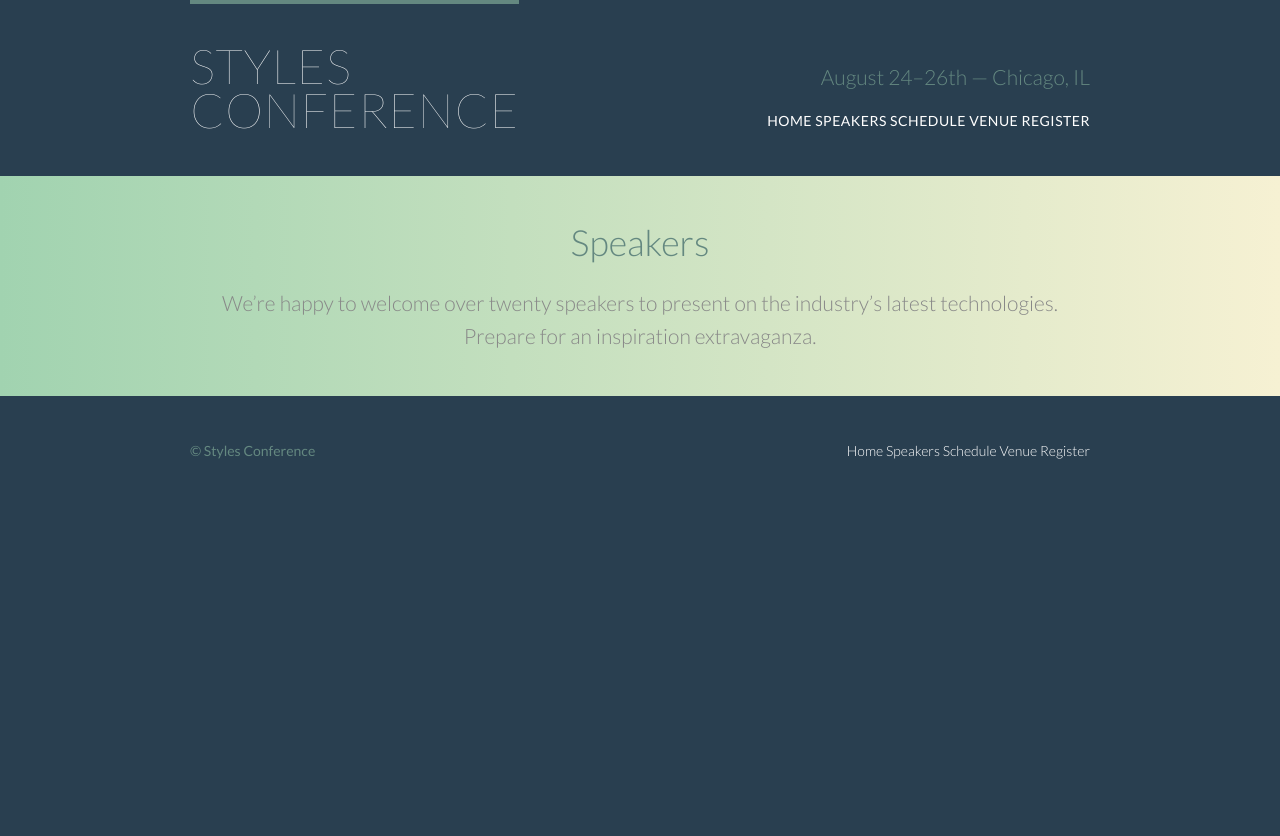
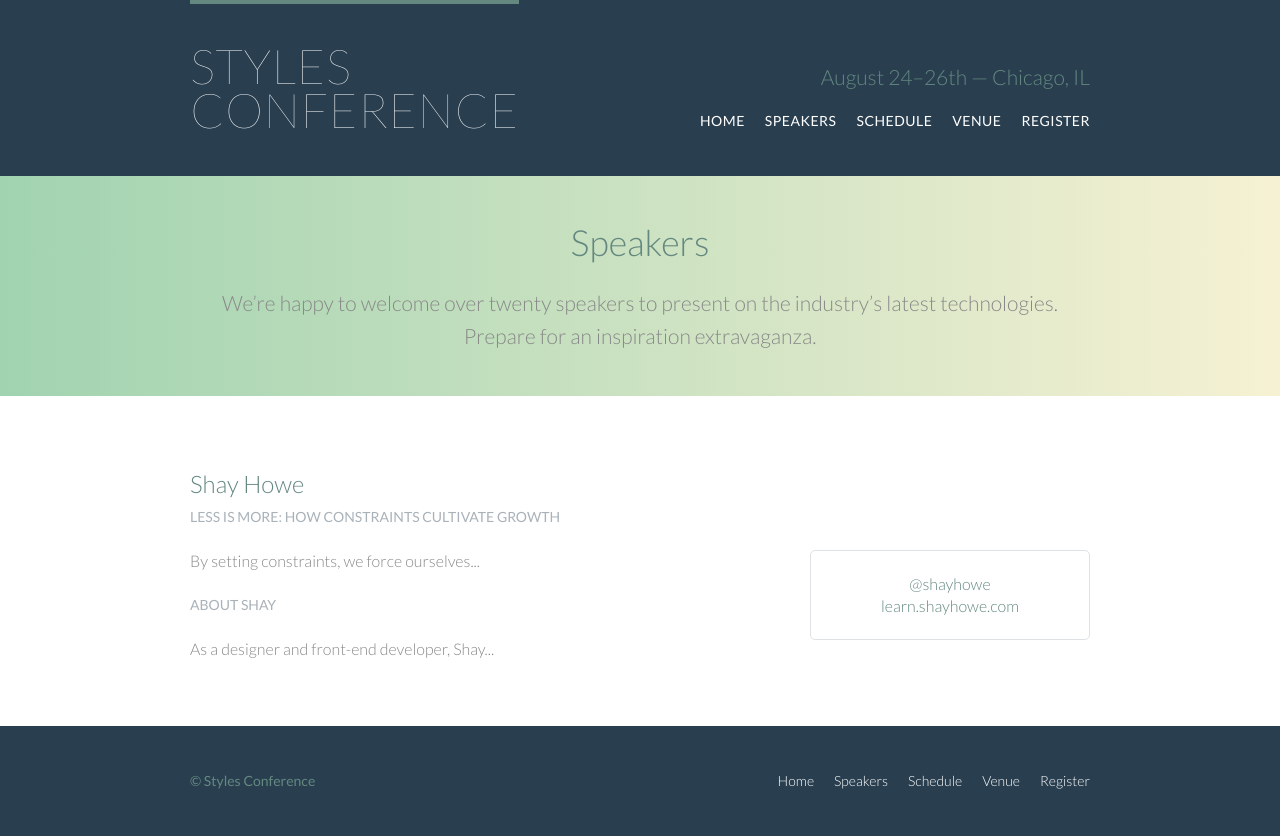
Before and after one commit to eastie71/learn_shayhowe, a plain HTML site: page speakers.html in a window 1280 px wide. Before the commit the page ends 800 px from the top, so only its background shows below. Drawn offline with Linux system fonts and the light colour scheme.

Commit message:
Adjust navigation and add a speaker row

```diff
--- a/assets/stylesheets/main.css
+++ b/assets/stylesheets/main.css
@@ -307,6 +307,14 @@ p a {
 .nav {
   text-align: right;
 }
+.nav li {
+  display: inline-block;
+  margin: 0 10px;
+  /*vertical-align: top;*/
+}
+.nav li:last-child {
+  margin-right: 0;
+}
 
 /*
   ========================================
@@ -330,3 +338,20 @@ p a {
    background: linear-gradient(to right, #a1d3b0, #f6f1d3);
    padding: 44px 0 22px 0;
  }
+
+ /*
+  ========================================
+  Speakers
+  ========================================
+*/
+
+.speaker {
+  margin-bottom: 44px;
+}
+.speaker-info {
+  border: 1px solid #dfe2e5;
+  border-radius: 5px;
+  margin-top: 88px;
+  padding: 22px 0;
+  text-align: center;
+}
--- a/speakers.html
+++ b/speakers.html
@@ -21,11 +21,13 @@
       <h3 class="tagline">August 24&ndash;26th &mdash; Chicago, IL</h3>
 
       <nav class="nav primary-nav">
-        <a href="index.html">Home</a>
-        <a href="speakers.html">Speakers</a>
-        <a href="schedule.html">Schedule</a>
-        <a href="venue.html">Venue</a>
-        <a href="register.html">Register</a>
+        <ul>
+            <li><a href="index.html">Home</a></li><!--
+            --><li><a href="speakers.html">Speakers</a></li><!--
+            --><li><a href="schedule.html">Schedule</a></li><!--
+            --><li><a href="venue.html">Venue</a></li><!--
+            --><li><a href="register.html">Register</a></li>
+        </ul>
       </nav>
 
     </header>
@@ -38,6 +40,33 @@
             <p>We&#8217;re happy to welcome over twenty speakers to present on the industry&#8217;s latest technologies. Prepare for an inspiration extravaganza.</p>
         </div>
     </section>
+    <section class="row">
+      <div class="grid">
+        <section id="shay-howe">
+
+          <div class="col-2-3">
+            <h2>Shay Howe</h2>
+            <h5>Less Is More: How Constraints Cultivate Growth</h5>
+
+            <p>By setting constraints, we force ourselves...</p>
+
+            <h5>About Shay</h5>
+
+            <p>As a designer and front-end developer, Shay...</p>
+          </div><!--
+
+          --><aside class="col-1-3">
+            <div class="speaker-info">
+                <ul>
+                    <li><a href="https://twitter.com/shayhowe">@shayhowe</a></li>
+                    <li><a href="http://learn.shayhowe.com/">learn.shayhowe.com</a></li>
+                </ul>
+            </div>
+          </aside>
+
+        </section>
+      </div>
+    </section>
 
     <!-- Footer -->
 
@@ -46,11 +75,13 @@
       <small>&copy; Styles Conference</small>
 
       <nav class="nav">
-        <a href="index.html">Home</a>
-        <a href="speakers.html">Speakers</a>
-        <a href="schedule.html">Schedule</a>
-        <a href="venue.html">Venue</a>
-        <a href="register.html">Register</a>
+        <ul>
+            <li><a href="index.html">Home</a></li><!--
+            --><li><a href="speakers.html">Speakers</a></li><!--
+            --><li><a href="schedule.html">Schedule</a></li><!--
+            --><li><a href="venue.html">Venue</a></li><!--
+            --><li><a href="register.html">Register</a></li>
+        </ul>
       </nav>
 
     </footer>
```
Also changed, not shown: index.html (+14 -10 lines), register.html (+7 -5 lines), schedule.html (+14 -10 lines), venue.html (+14 -10 lines).
